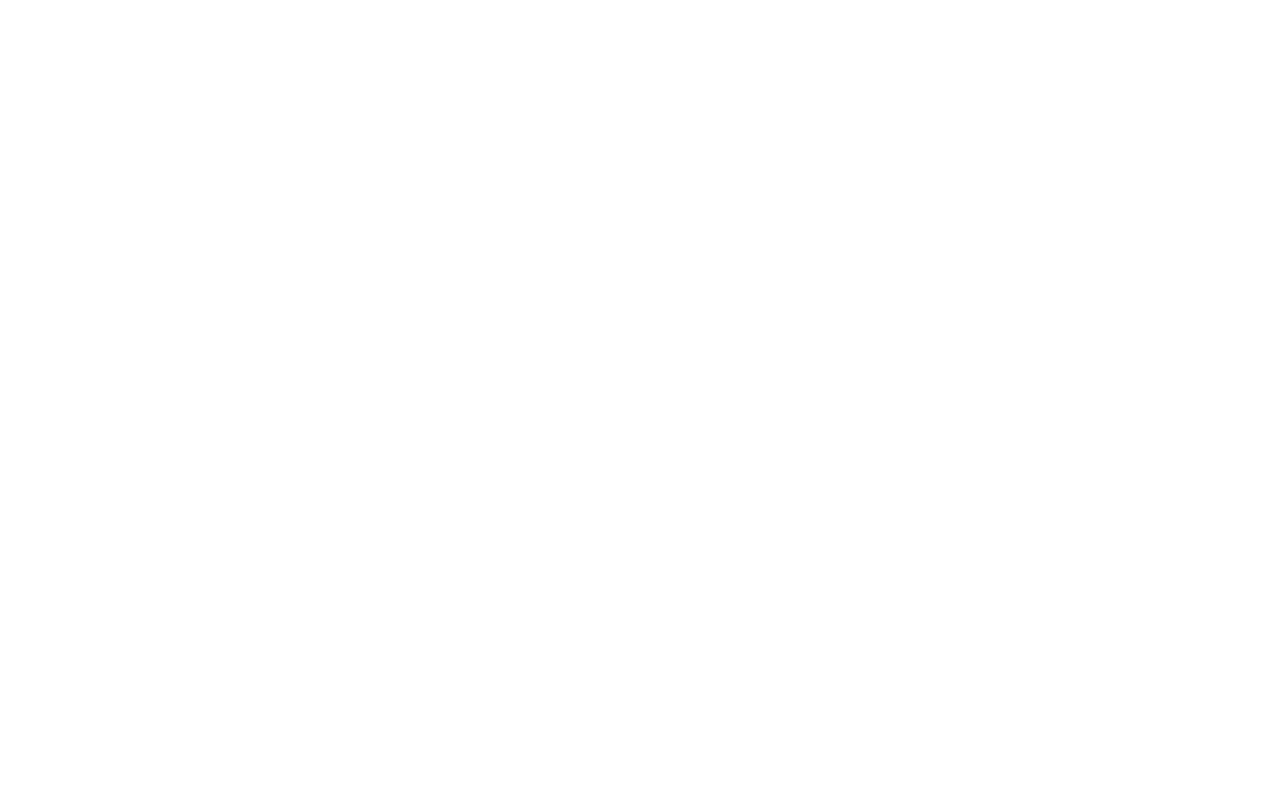
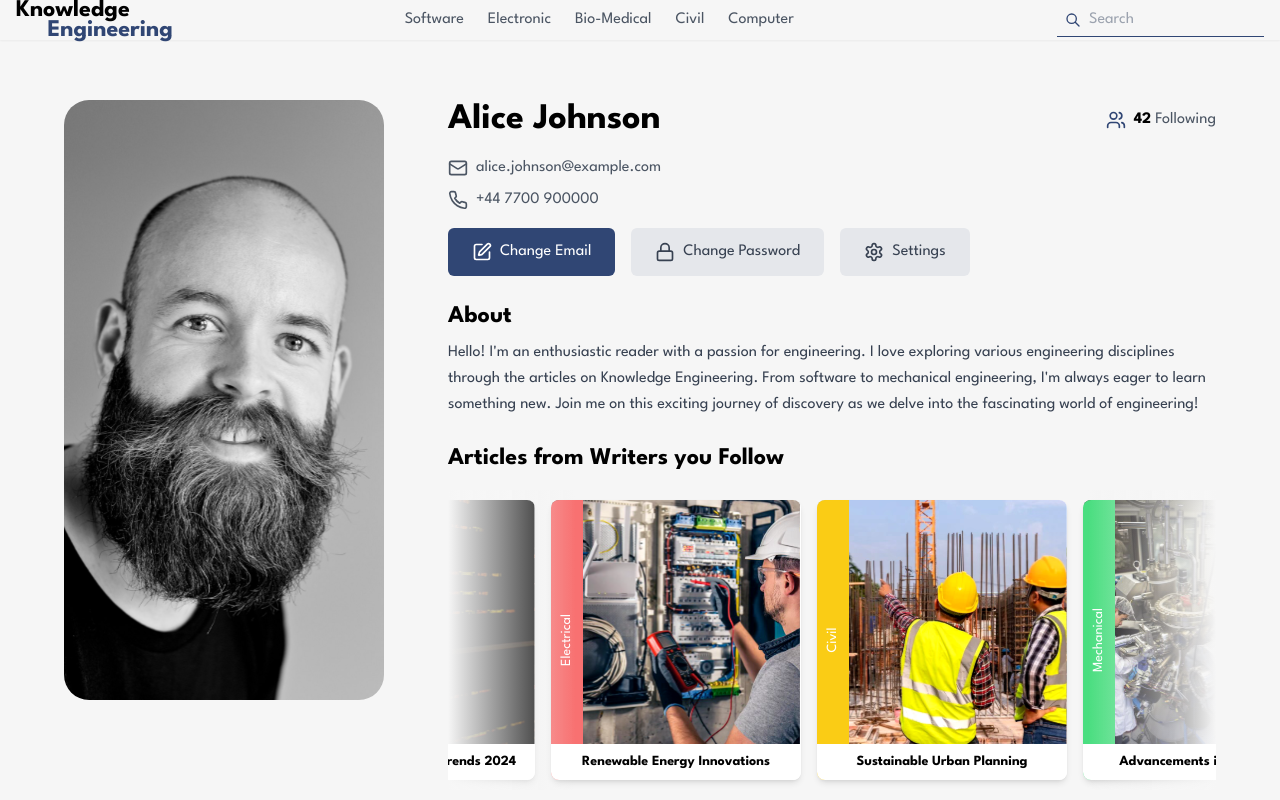
Before and after one commit to fadichahineOS/knowledge-engineering, a React (Vite) app in the folder knowledge-enginering/: page /reader-profile in a window 1280 px wide. Before the commit this address had no page. Built offline with nearby package versions, Linux system fonts and the light colour scheme.

Commit message:
added reader profile

```diff
--- a/knowledge-enginering/src/App.tsx
+++ b/knowledge-enginering/src/App.tsx
@@ -5,8 +5,7 @@
 import Article from './components/article';
 import SignIn from './components/signIn';
 import WriterProfile from './components/writerProfile';
-import ContactPage from './components/contactUs';
-import ContactConfirmation from './components/contactConfirmation';
+import ReaderProfile from './components/readerProfile';
 
 const App: React.FC = () => {
   return (
@@ -16,8 +15,7 @@
       <Route path="/signup" element={<SignUpPage />} />
       <Route path="/article" element={<Article/>} />
       <Route path="/writer-profile" element={<WriterProfile />} />
-      <Route path="/contact" element={<ContactPage />} />
-      <Route path="/contact-confirmation" element={<ContactConfirmation />} />
+      <Route path="/reader-profile" element={<ReaderProfile />} />
     </Routes>
   );
 };
--- a/knowledge-enginering/src/components/readerProfile.tsx
+++ b/knowledge-enginering/src/components/readerProfile.tsx
@@ -0,0 +1,163 @@
+import React, { useRef, useEffect } from 'react';
+import Header from './header/header';
+import { Mail, Phone, Edit, Lock, Settings, Users } from 'lucide-react';
+
+interface Article {
+  title: string;
+  category: string;
+  imageUrl: string;
+}
+
+const getCategoryColor = (category: string): string => {
+  switch (category) {
+    case 'Software':
+      return 'bg-custom-blue';
+    case 'Electrical':
+      return 'bg-red-400';
+    case 'Civil':
+      return 'bg-yellow-400';
+    case 'Mechanical':
+      return 'bg-green-400';
+    case 'Chemical':
+      return 'bg-purple-400';
+    default:
+      return 'bg-custom-blue';
+  }
+};
+
+const ReaderProfile: React.FC = () => {
+  const readerName = "Alice Johnson";
+  const readerEmail = "alice.johnson@example.com";
+  const readerPhone = "+44 7700 900000";
+  const readerImageUrl = "/src/assets/profile.svg";
+  const followingCount = 42;
+
+  const aboutText = `Hello! I'm an enthusiastic reader with a passion for engineering. I love exploring various engineering disciplines through the articles on Knowledge Engineering. From software to mechanical engineering, I'm always eager to learn something new. Join me on this exciting journey of discovery as we delve into the fascinating world of engineering!`;
+
+  const articles: Article[] = [
+    { title: "Software Engineering Trends 2024", category: "Software", imageUrl: "/src/assets/se.svg" },
+    { title: "Renewable Energy Innovations", category: "Electrical", imageUrl: "/src/assets/ee.svg" },
+    { title: "Sustainable Urban Planning", category: "Civil", imageUrl: "/src/assets/ce.svg" },
+    { title: "Advancements in 3D Printing", category: "Mechanical", imageUrl: "/src/assets/me.svg" },
+    { title: "Green Chemistry Breakthroughs", category: "Chemical", imageUrl: "/src/assets/ce.svg" },
+    { title: "AI in Engineering Design", category: "Software", imageUrl: "/src/assets/bigSe.jpg" },
+  ];
+
+  const scrollRef = useRef<HTMLDivElement>(null);
+
+  useEffect(() => {
+    const container = scrollRef.current;
+    if (!container) return;
+
+    let scrollAmount = 0;
+    const scrollSpeed = 0.5;
+
+    const scroll = () => {
+      scrollAmount += scrollSpeed;
+      if (scrollAmount >= container.scrollWidth / 2) {
+        scrollAmount = 0;
+      }
+      container.scrollLeft = scrollAmount;
+    };
+
+    const intervalId = setInterval(scroll, 16);
+
+    const keepAlive = setInterval(() => {
+      container.scrollLeft += 1;
+      setTimeout(() => {
+        container.scrollLeft -= 1;
+      }, 50);
+    }, 5000);
+
+    return () => {
+      clearInterval(intervalId);
+      clearInterval(keepAlive);
+    };
+  }, []);
+
+  return (
+    <div className="flex flex-col min-h-screen bg-[#f6f6f6]">
+      <Header />
+      <main className="flex justify-around items-center w-[100vw] h-[90vh] p-8">
+        <div className="rounded-[25px] overflow-hidden" style={{ height: '75vh', width: '25vw' }}>
+          <img src={readerImageUrl} alt={readerName} className="w-full h-full object-cover" />
+        </div>
+        <div className="flex flex-col justify-between h-[75vh]" style={{ width: '60vw' }}>
+          <div className="flex flex-col items-start w-full">
+            <div className="flex justify-between items-center w-full mb-4">
+              <h1 className="text-4xl font-bold">{readerName}</h1>
+              <div className="flex items-center space-x-4">
+                <div className="flex items-center">
+                  <Users size={20} className="mr-2 text-custom-blue" />
+                  <span className="font-semibold">{followingCount}</span>
+                  <span className="text-gray-600 ml-1">Following</span>
+                </div>
+              </div>
+            </div>
+            <p className="flex items-center text-gray-600 mb-2">
+              <Mail size={20} className="mr-2" />
+              {readerEmail}
+            </p>
+            <p className="flex items-center text-gray-600 mb-4">
+              <Phone size={20} className="mr-2" />
+              {readerPhone}
+            </p>
+            <div className="flex space-x-4 mb-6">
+              <button className="flex items-center bg-custom-blue text-white px-6 py-3 rounded-md">
+                <Edit size={20} className="mr-2" />
+                Change Email
+              </button>
+              <button className="flex items-center bg-gray-200 text-gray-700 px-6 py-3 rounded-md">
+                <Lock size={20} className="mr-2" />
+                Change Password
+              </button>
+              <button className="flex items-center bg-gray-200 text-gray-700 px-6 py-3 rounded-md">
+                <Settings size={20} className="mr-2" />
+                Settings
+              </button>
+            </div>
+            <div className="mb-6">
+              <h2 className="text-2xl font-bold mb-2">About</h2>
+              <p className="text-gray-700 leading-relaxed">{aboutText}</p>
+            </div>
+          </div>
+          <div className="flex flex-col">
+            <h2 className="text-2xl font-bold mb-4">Articles from Writers you Follow</h2>
+            <div className="relative flex items-center" style={{ height: '300px' }}>
+              <div
+                ref={scrollRef}
+                className="flex w-full overflow-x-hidden py-4 scrollbar-hide"
+              >
+                {[...articles, ...articles].map((article, index) => (
+                  <div key={`${article.title}-${index}`} className="flex-shrink-0 px-2">
+                    <div className="w-[250px] h-[280px] relative group cursor-pointer bg-white rounded-lg shadow-md flex flex-col overflow-hidden">
+                      <div className={`absolute left-0 top-0 bottom-0 w-8 ${getCategoryColor(article.category)} flex items-center justify-center z-10`}>
+                        <div className="text-white text-sm transform -rotate-90 whitespace-nowrap">
+                          {article.category}
+                        </div>
+                      </div>
+                      <div className="flex-grow flex items-center justify-center overflow-hidden">
+                        <img
+                          src={article.imageUrl}
+                          alt={article.title}
+                          className="w-full h-full object-cover"
+                        />
+                      </div>
+                      <div className="p-2 text-center bg-white relative z-20">
+                        <h3 className="text-sm font-semibold">{article.title}</h3>
+                      </div>
+                    </div>
+                  </div>
+                ))}
+              </div>
+              <div className="absolute left-0 top-0 bottom-0 w-32 bg-gradient-to-r from-[#f6f6f6] to-transparent z-10"></div>
+              <div className="absolute right-0 top-0 bottom-0 w-32 bg-gradient-to-l from-[#f6f6f6] to-transparent z-10"></div>
+            </div>
+          </div>
+        </div>
+      </main>
+    </div>
+  );
+};
+
+export default ReaderProfile;
--- a/knowledge-enginering/src/components/signUp.tsx
+++ b/knowledge-enginering/src/components/signUp.tsx
@@ -1,11 +1,19 @@
 import React from 'react';
 import { Mail, Key, User } from 'lucide-react';
 import SignInForm from './signInForm/signInForm';
+import { useNavigate } from 'react-router-dom';
 
 const SignUpPage: React.FC = () => {
+  const navigate = useNavigate();
+
   const handleSignUp = (data: Record<string, string>) => {
     console.log('Sign up data:', data);
-    // Handle sign up logic here
+    // Simulate a successful sign-up
+    setTimeout(() => {
+      console.log('Sign-up successful');
+      // Redirect to the reader profile page
+      navigate('/reader-profile');
+    }, 1000);
   };
 
   return (
```
